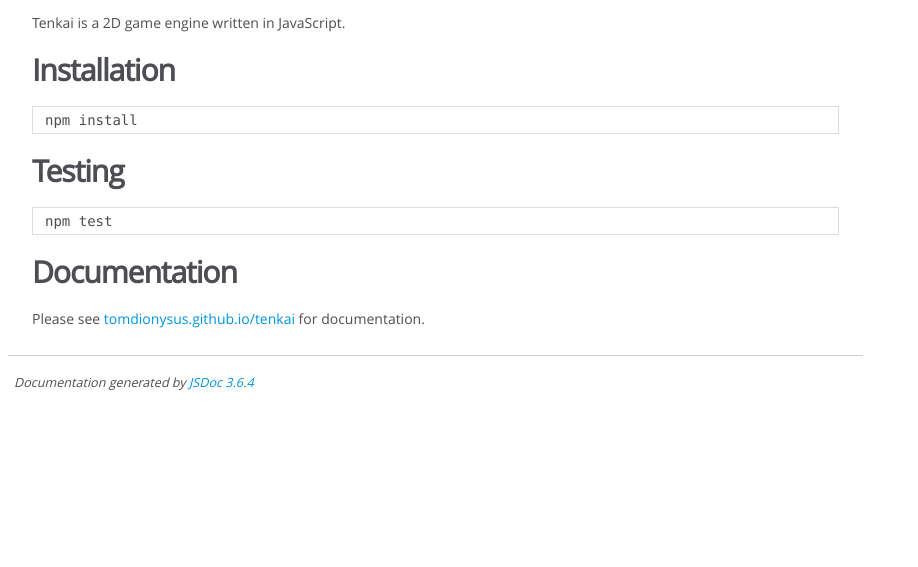
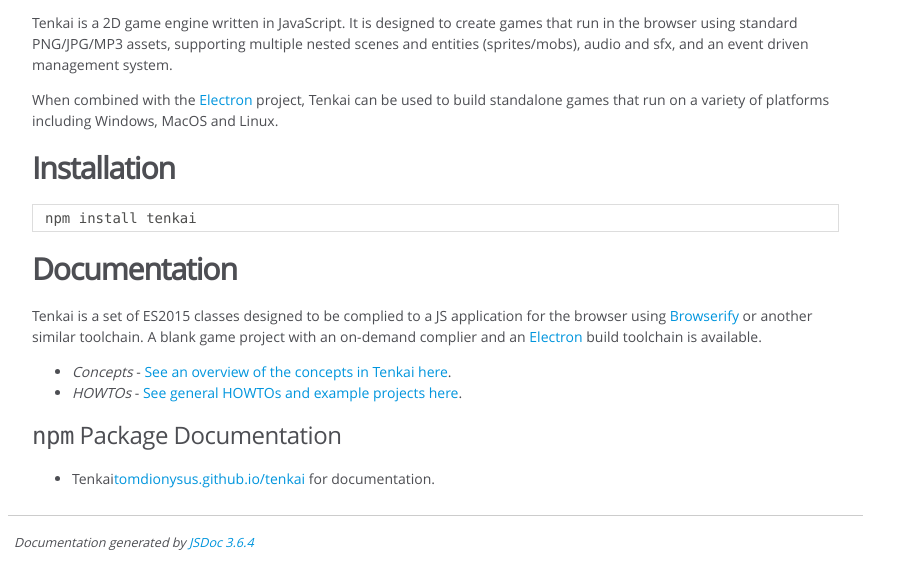
Before and after one commit to tomdionysus/tenkai, a website: page docs/index.html in a window 1280 px wide. Shown: the part 840-1407 px from the top of the page, without its empty margins (0-918 px from the left). Before the commit the page ends 1247 px from the top, so only its background shows below. Drawn offline with Linux system fonts and the light colour scheme.

Commit message:
More docs

```diff
--- a/docs/index.html
+++ b/docs/index.html
@@ -47,15 +47,21 @@
 <p><a href="https://travis-ci.org/tomdionysus/tenkai"><img src="https://img.shields.io/travis/tomdionysus/tenkai/master.svg" alt="Build Status"></a>
 <a href="https://coveralls.io/github/tomdionysus/tenkai?branch=master"><img src="https://coveralls.io/repos/github/tomdionysus/tenkai/badge.svg?branch=master" alt="Coverage Status"></a>
 <a href="https://www.npmjs.com/package/tenkai"><img src="https://img.shields.io/npm/v/tenkai.svg" alt="NPM version"></a></p>
-<p>Tenkai is a 2D game engine written in JavaScript.</p>
+<p>Tenkai is a 2D game engine written in JavaScript. It is designed to create games that run in the browser using standard PNG/JPG/MP3 assets, supporting multiple nested scenes and entities (sprites/mobs), audio and sfx, and an event driven management system.</p>
+<p>When combined with the <a href="https://electronjs.org/">Electron</a> project, Tenkai can be used to build standalone games that run on a variety of platforms including Windows, MacOS and Linux.</p>
 <h2>Installation</h2>
-<pre class="prettyprint source"><code>npm install
-</code></pre>
-<h2>Testing</h2>
-<pre class="prettyprint source"><code>npm test
+<pre class="prettyprint source"><code>npm install tenkai
 </code></pre>
 <h2>Documentation</h2>
-<p>Please see <a href="https://tomdionysus.github.io/tenkai/">tomdionysus.github.io/tenkai</a> for documentation.</p></article>
+<p>Tenkai is a set of ES2015 classes designed to be complied to a JS application for the browser using <a href="http://browserify.org/">Browserify</a> or another similar toolchain. A blank game project with an on-demand complier and an <a href="https://electronjs.org">Electron</a> build toolchain is available.</p>
+<ul>
+<li><em>Concepts</em> - <a href="docs/concepts">See an overview of the concepts in Tenkai here</a>.</li>
+<li><em>HOWTOs</em> - <a href="docs/howotos">See general HOWTOs and example projects here</a>.</li>
+</ul>
+<h3><code>npm</code> Package Documentation</h3>
+<ul>
+<li>Tenkai<a href="https://tomdionysus.github.io/tenkai/">tomdionysus.github.io/tenkai</a> for documentation.</li>
+</ul></article>
     </section>
 
 
```
Also changed, not shown: README.md, docs/concepts/README.md (added), docs/howto/README.md (added).
